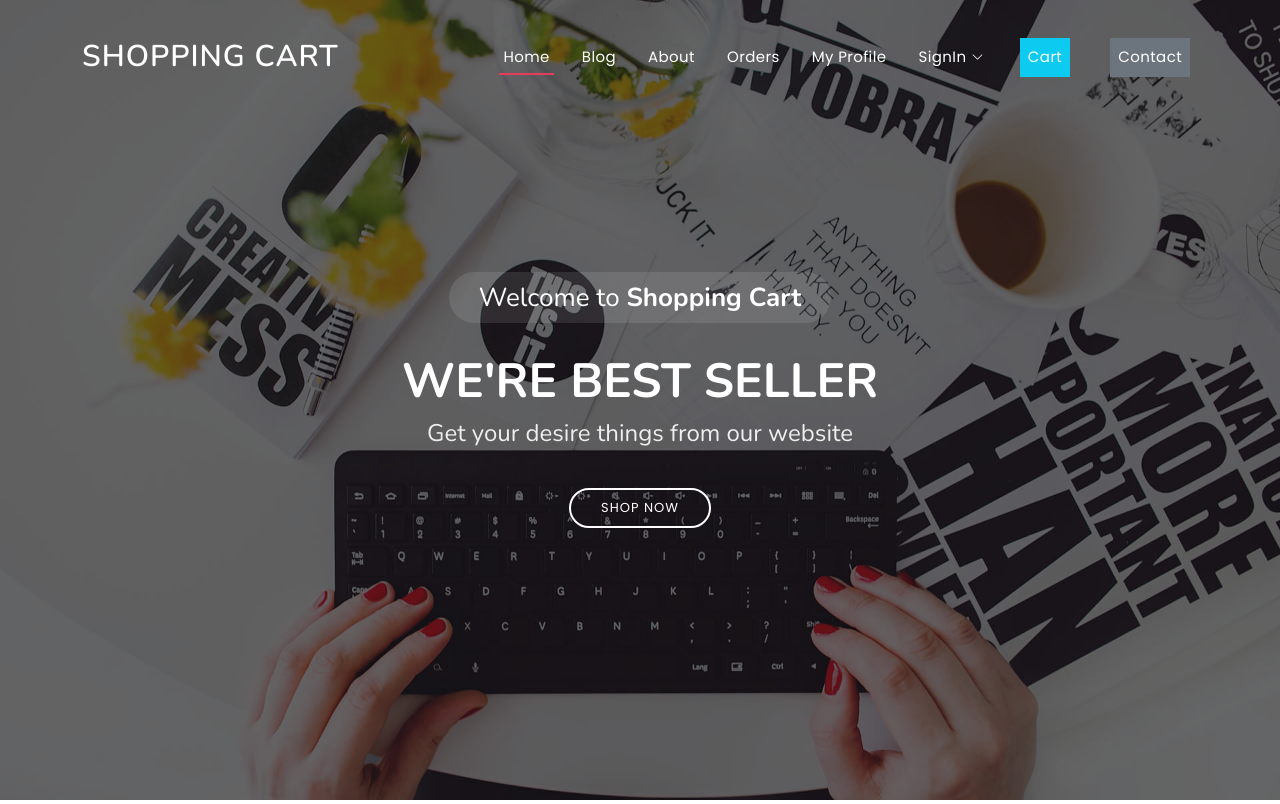
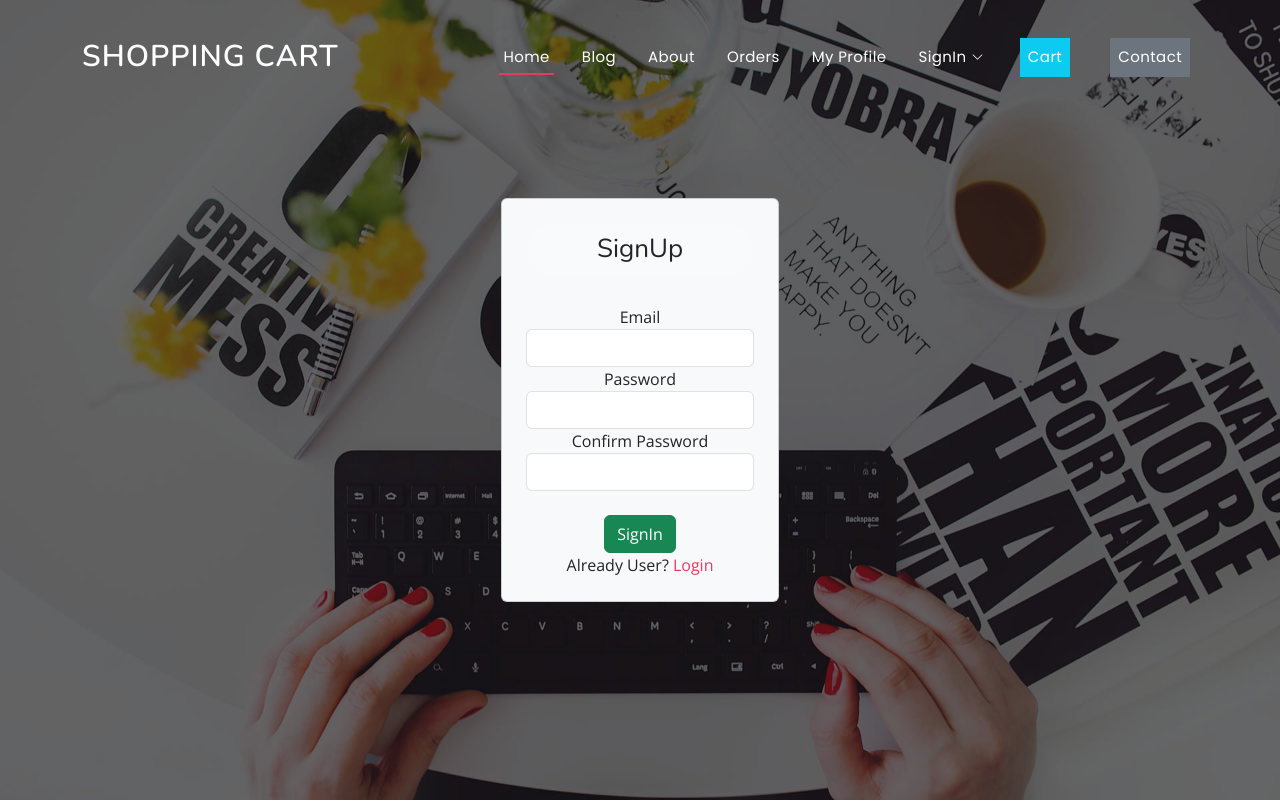
Before and after one commit to Sonu-Kumar2408/E-Commerce-Web-Project, a Django app: page / in a window 1280 px wide. Shown: the top 804 px of the page. Run offline with Django 3.2, Linux system fonts and the light colour scheme; some libraries are stand-ins or nearby versions.

Commit message:
added login

```diff
--- a/Ecommerce/Ecommerce/urls.py
+++ b/Ecommerce/Ecommerce/urls.py
@@ -19,5 +19,5 @@ from django.urls import path,include
 urlpatterns = [
     path('admin/', admin.site.urls),
     path('',include("Ecommerceapp.urls")),
-    path('auth',include("authcart.urls"))
+    path('auth/',include("authcart.urls"))
 ]
--- a/Ecommerce/authcart/urls.py
+++ b/Ecommerce/authcart/urls.py
@@ -4,5 +4,5 @@ from authcart import views
 urlpatterns = [
     path('signup/',views.signup,name='signup'),
     path('login/',views.handlelogin,name='handlelogin'),
-    path('signup/',views.handlelogout,name='handlelogout'),
+    path('logout/',views.handlelogout,name='handlelogout'),
 ]
--- a/Ecommerce/templates/authentication/login.html
+++ /dev/null
@@ -1 +0,0 @@
-<h1>This is Login </h1>
--- a/Ecommerce/templates/authentication/logout.html
+++ /dev/null
@@ -1 +0,0 @@
-<h1>This is Logout</h1>
--- a/Ecommerce/templates/authentication/signup.html
+++ /dev/null
@@ -1 +0,0 @@
-<h1>This is Signup</h1>
--- a/Ecommerce/templates/base.html
+++ b/Ecommerce/templates/base.html
@@ -39,7 +39,7 @@
   <header id="header" class="fixed-top ">
     <div class="container d-flex align-items-center justify-content-between">
 
-      <h1 class="logo"><a href="index.html">Shopping Cart</a></h1>
+      <h1 class="logo"><a href="/">Shopping Cart</a></h1>
       <!-- Uncomment below if you prefer to use an image logo -->
       <!-- <a href="index.html" class="logo"><img src="static/assets/img/logo.png" alt="" class="img-fluid"></a>-->
 
@@ -53,9 +53,9 @@
 
           <li class="dropdown"><a href="#"><span>SignIn</span> <i class="bi bi-chevron-down"></i></a>
             <ul>
-              <li><a href="#">SignUp</a></li>
-              <li><a href="#">Login</a></li>
-              <li><a href="#">Logout</a></li>
+              <li><a href="/auth/signup/">SignUp</a></li>
+              <li><a href="/auth/login/">Login</a></li>
+              <li><a href="/auth/logout/">Logout</a></li>
             </ul>
           </li>
           <li><a class="nav-link scrollto bg-info p-2 m-2" href="/contact">Cart</a></li>
@@ -71,10 +71,7 @@
   <!-- ======= Hero Section ======= -->
   <section id="hero">
     <div class="hero-container">
-      <h3>Welcome to <strong>Shopping Cart</strong></h3>
-      <h1>We're Best Seller</h1>
-      <h2>Get your desire things from our website</h2>
-      <a href="" class="btn-get-started scrollto">Shop Now</a>
+      {% block content %}{% endblock content %}
     </div>
   </section><!-- End Hero -->
 
--- a/Ecommerce/templates/index.html
+++ b/Ecommerce/templates/index.html
@@ -1,6 +1,34 @@
 {% extends "base.html" %}
 {% block title %}Home{% endblock title %}
+{% block content %}
 
+<div class="card bg-light p-4">
+  <h3 class="text-dark">SignUp</h3>
+<form action="/auth/signup/" method="post">{% csrf_token %}
+
+  <label for="email">Email</label>
+  <div class="form-group">
+  <input type="email" class="form-control" id="email" name="email" required>
+  </div>
+  <label for="pass1">Password</label>
+  <div class="form-group">
+  <input type="password" class="form-control" id="pass1" name="pass1" required>
+  </div>
+  <label for="form-group">Confirm Password</label>
+  <div class="form-group">
+  <input type="password" class="form-control" id="pass2" name="pass2" required>
+  </div>
+  <br>
+  <button type="submit" class="btn btn-success">SignIn</button>
+  <br>
+  Already User? <a href="/auth/login">Login</a>
+  <br>
+
+</form>
+
+</div>
+
+{% endblock content %}
 {% block body %}
     <!-- ======= Portfolio Section ======= -->
     <section id="portfolio" class="portfolio">
```
Also changed, not shown: Ecommerce/authcart/views.py (+19 -4 lines), Ecommerce/db.sqlite3, Ecommerce/templates/login.html (added), Ecommerce/templates/signup.html (added).
